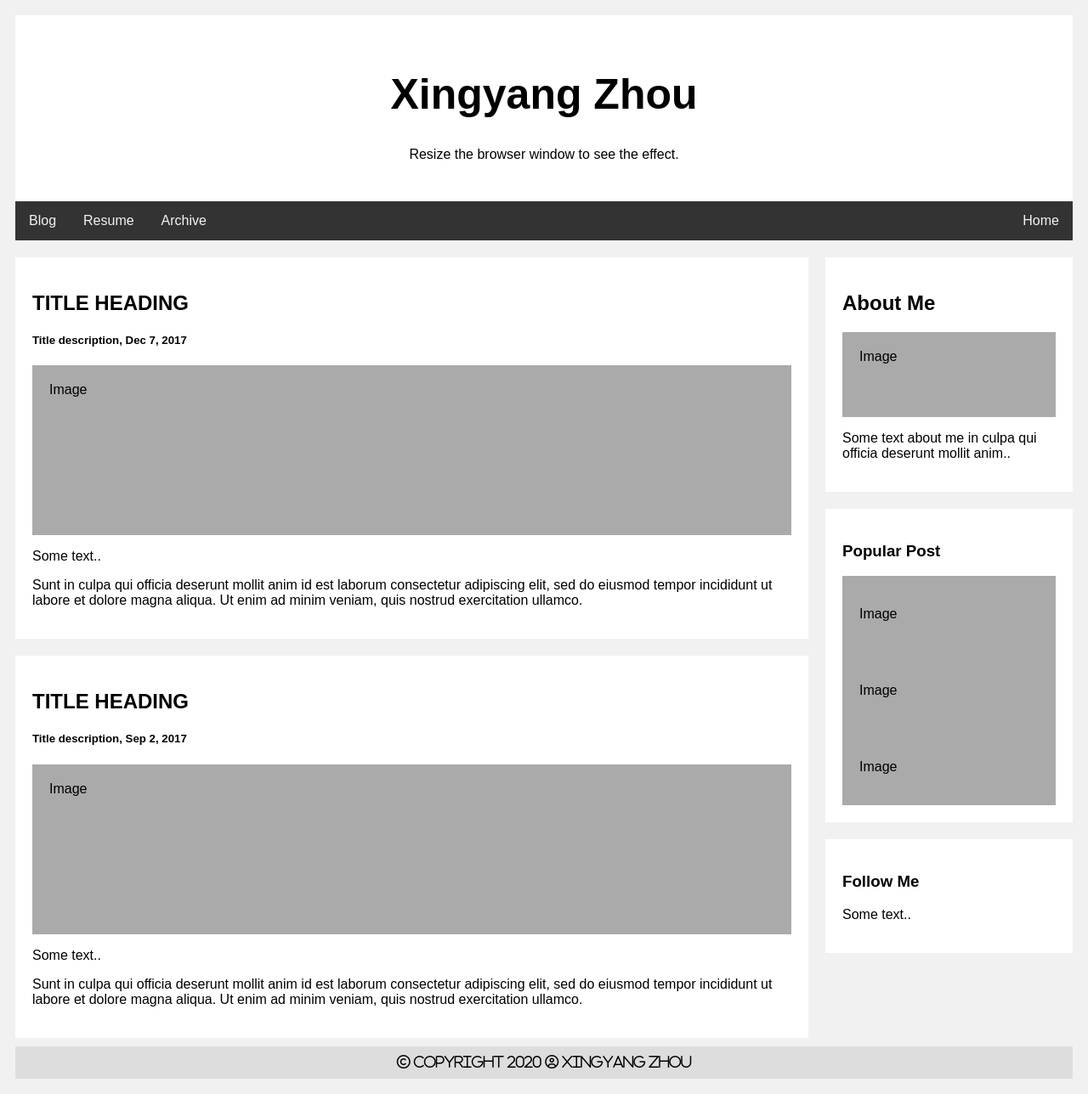
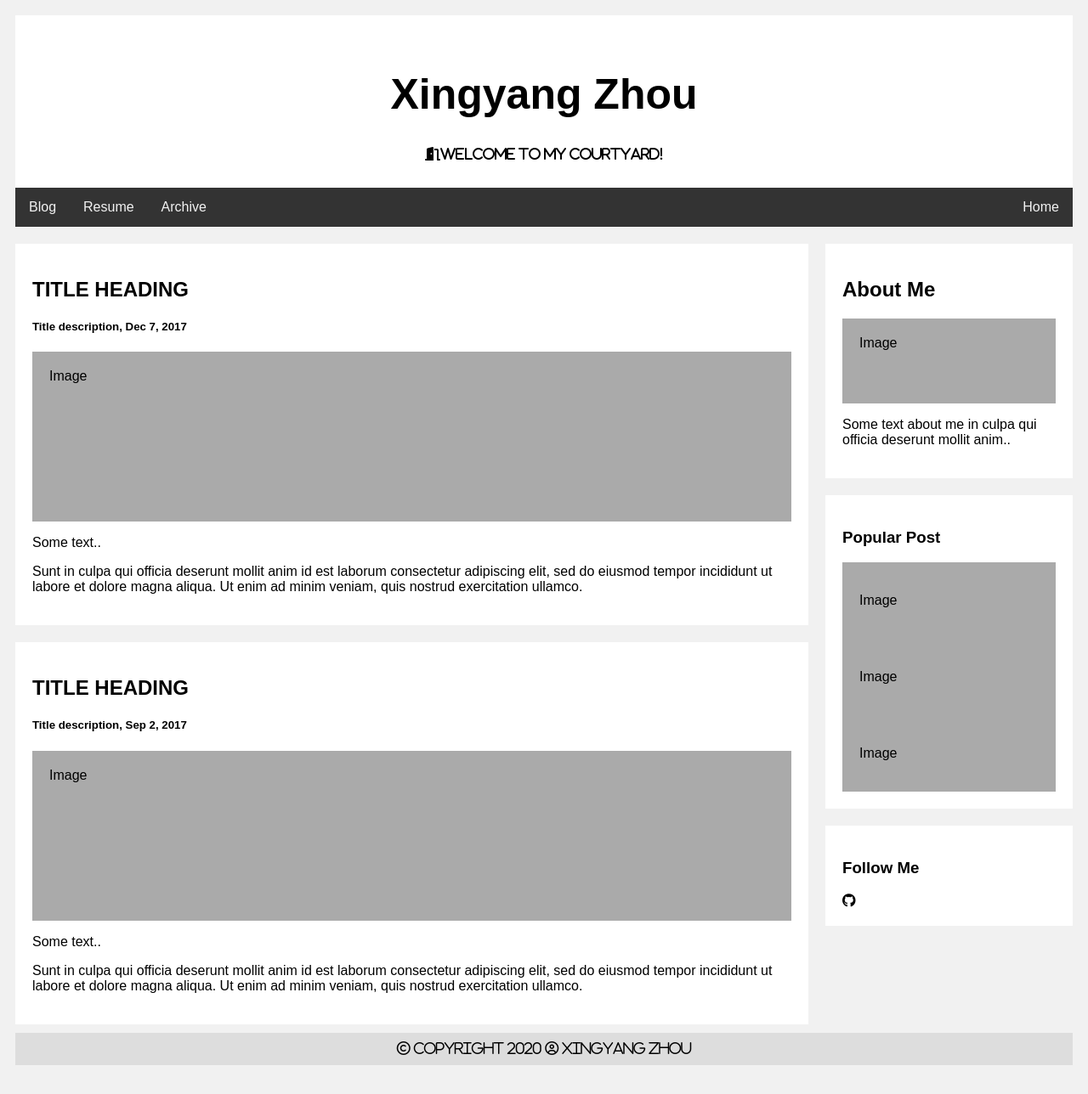
Before and after one commit to Wingzxy/Wingzxy.github.io, a Jekyll site: the page built from index.html, in a window 1280 px wide. Shown: the whole page at 85% size. Built offline with Jekyll 4.4.1, drawn with Linux system fonts in a browser that asks for light colours; nearby versions of some CDN libraries.

Commit message:
Change header content

```diff
--- a/_layouts/homepage.html
+++ b/_layouts/homepage.html
@@ -10,7 +10,7 @@
 
 <div class="header">
   <h1>Xingyang Zhou</h1>
-  <p>Resize the browser window to see the effect.</p>
+  <i class="fas fa-door-open">Welcome to my courtyard!</i>
 </div>
 
 <div class="topnav">
@@ -51,7 +51,7 @@
     </div>
     <div class="card">
       <h3>Follow Me</h3>
-      <p>Some text..</p>
+      <i class="fab fa-github"></i>
     </div>
   </div>
 </div>
```
